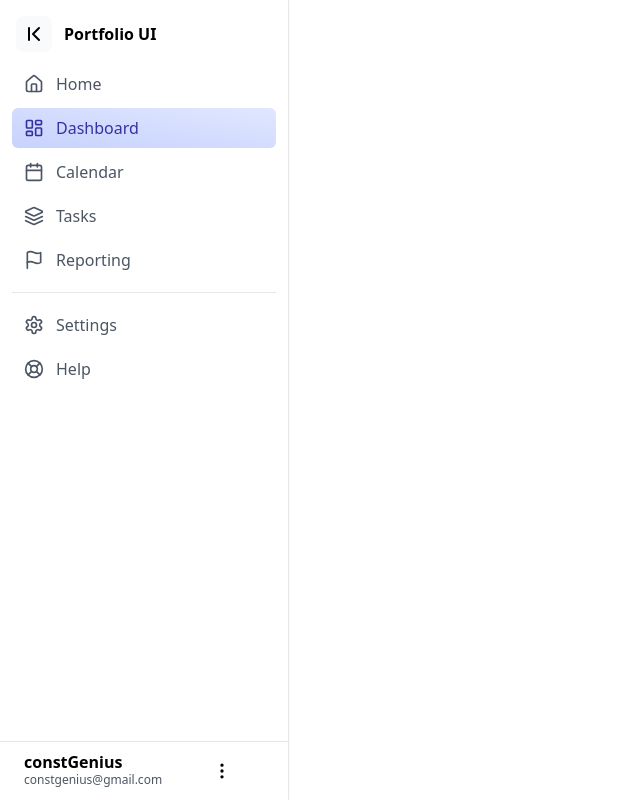
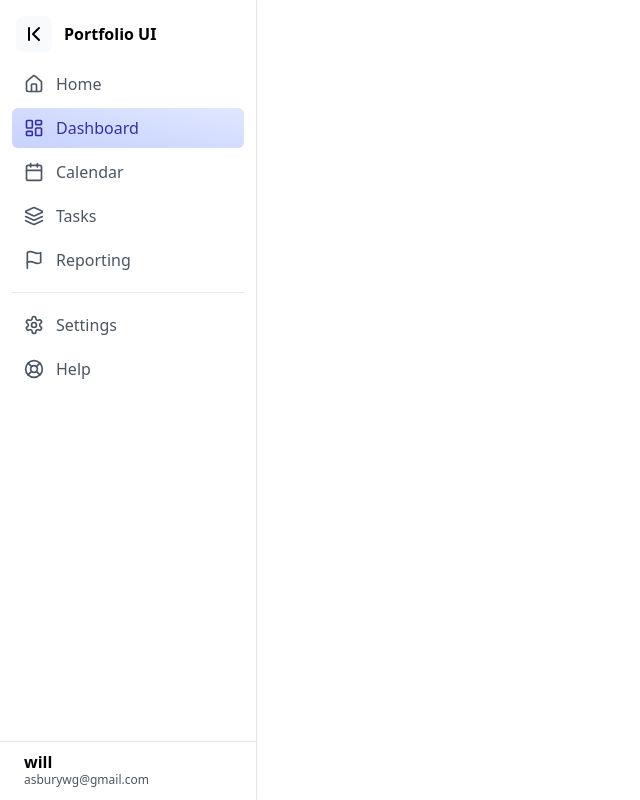
Before and after one commit to asburywg/portfolio-ui, a React (Create React App) app: page / in a window 1280 px wide. Shown: the whole page, without its empty margins (0-640 px from the left). Built offline with nearby package versions, Linux system fonts and the light colour scheme.

Commit message:
formatting

```diff
--- a/src/components/Sidebar.js
+++ b/src/components/Sidebar.js
@@ -1,4 +1,4 @@
-import { ChevronFirst, ChevronLast, MoreVertical } from "lucide-react"
+import { ChevronFirst, ChevronLast } from "lucide-react"
 import { createContext, useContext, useState } from "react"
 
 const SidebarContext = createContext();
@@ -11,25 +11,27 @@ export default function Sidebar({ children }) {
         <>
             <aside className="h-screen">
                 <nav className="h-full flex flex-col bg-white border-r shadow-sm">
+
+                    {/* expander */}
                     <div className="p-4 pb-2 flex justify-between items-center">
                         <button onClick={() => setExpanded((curr) => !curr)} className="p-1.5 rounded-lg bg-gray-50 hover:bg-gray-100">
                             {expanded ? <ChevronFirst /> : <ChevronLast />}
                         </button>
-                        <span className={`font-bold overflow-hidden ${expanded ? "w-52 ml-3" : "w-0"}`}>Portfolio UI</span>
+                        <span className={`font-bold overflow-hidden ${expanded ? "w-44 ml-3" : "w-0"}`}>Portfolio UI</span>
                     </div>
 
-                    <SidebarContext.Provider value={{ expanded }}>
-
+                   <SidebarContext.Provider value={{ expanded }}>
                         <ul className="flex-1 px-3">{children}</ul>
                     </SidebarContext.Provider>
 
+                    {/* footer */}
                     <div className="border-t flex p-3">
-                        <div className={`flex justify-between items-center overflow-hidden transition-all ${expanded ? "w-52 ml-3" : "w-0"} `}>
+                        <div className={`flex justify-between items-center overflow-hidden transition-all ${expanded ? "w-44 ml-3" : "w-0"} `}>
                             <div className="leading-4">
-                                <h4 className="font-semibold">constGenius</h4>
-                                <span className="text-xs text-gray-600">constgenius@gmail.com</span>
+                                <h4 className="font-semibold">will</h4>
+                                <span className="text-xs text-gray-600">asburywg@gmail.com</span>
                             </div>
-                            <MoreVertical size={20} />
+                            {/* <MoreVertical size={20} /> */}
                         </div>
                     </div>
                 </nav>
@@ -43,7 +45,7 @@ export function SidebarItem({ icon, text, active }) {
     return (
         <li className={`relative flex items-center py-2 px-3 my-1 font-medium rounded-md cursor-pointer transition-colors group ${active ? "bg-gradient-to-tr from-indigo-200 to-indigo-100 text-indigo-800" : "hover:bg-indigo-50 text-gray-600"}`}>
             {icon}
-            <span className={`overflow-hidden transition-all ${expanded ? "w-52 ml-3" : "w-0"}`}>{text}</span>
+            <span className={`overflow-hidden transition-all ${expanded ? "w-44 ml-3" : "w-0"}`}>{text}</span>
 
             {!expanded && (
                 <div className={`absolute left-full rounded-md px-2 py-1 ml-6 bg-indigo-100 text-indigo-800 text-sm invisible opacity-20 -translate-x-3 transition-all group-hover:visible group-hover:opacity-100 group-hover:translate-x-0`}>
--- a/src/index.css
+++ b/src/index.css
@@ -9,11 +9,6 @@
     sans-serif;
   -webkit-font-smoothing: antialiased;
   -moz-osx-font-smoothing: grayscale;
-}
-
-code {
-  font-family: source-code-pro, Menlo, Monaco, Consolas, 'Courier New',
-    monospace;
 }
 
 .App {
```
Also changed, not shown: 1 other file (tests, documents, lock files or other folders).
